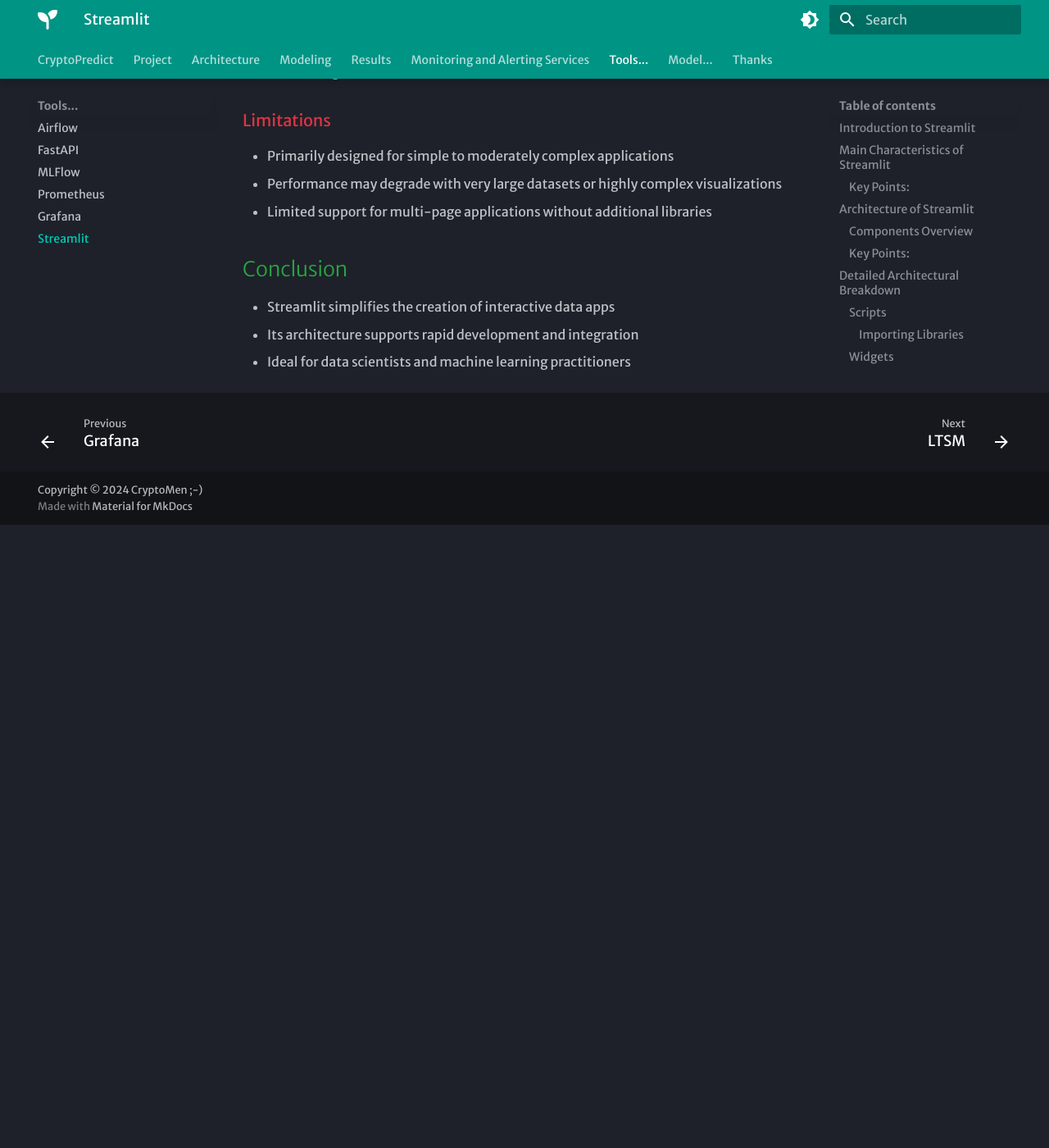
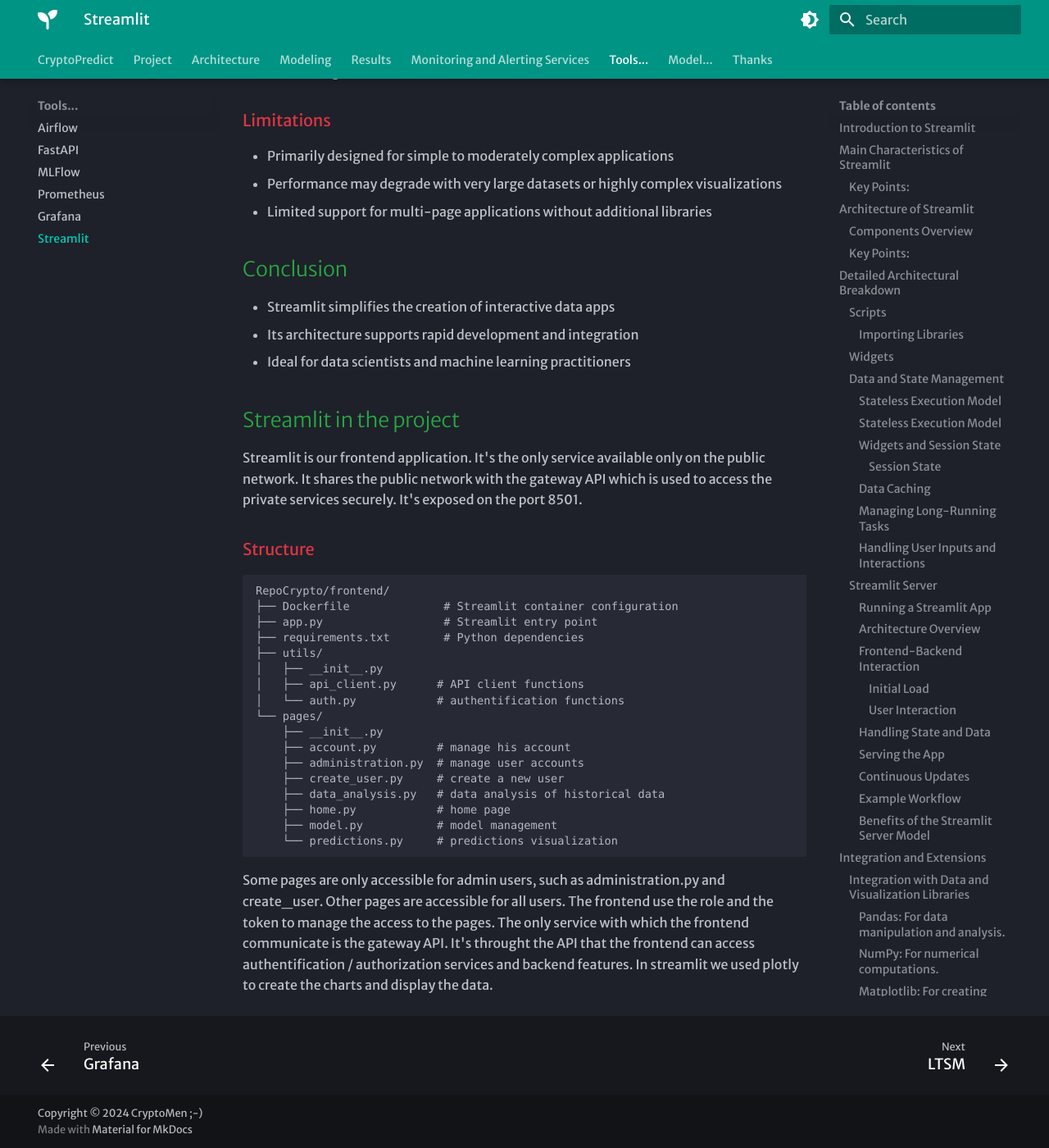
Before and after one commit to DstMlOpsCrypto/MainCrypto, an MkDocs documentation site: the page built from docs/streamlit.md, in a window 1280 px wide and 1400 px high, scrolled down 11293 px. Shown: the whole window at 82% size. Built offline with MkDocs 1.6.1 and Material for MkDocs 9.7.7, drawn with Linux system fonts in a browser that asks for light colours; some web fonts are replaced; before the commit the page ends 11933 px from its top, so only the background shows below that.

Commit message:
Dtreamlit and small adjustment and a proposition for application architecture schema

````diff
--- a/docs/fastapi.md
+++ b/docs/fastapi.md
@@ -256,7 +256,7 @@
 
 ## FastAPI in the project
 
-in our project, we decided to have 2 FastAPI applications, one is only on a private network for security reasons and the other one is on both private and public networks to work as a bridge between the frontend, the private API and other services.
+in our project, we decided to have 2 FastAPI applications, one is only on a private network for security reasons and the other one is on both private and public networks to work as a bridge between the frontend (streamlit), the private API and other services.
 
 ### Private API
 
@@ -393,3 +393,8 @@
 * POST /prediction/train
 * POST /prediction/score
 * POST /prediction/predict
+
+The endpoints works with:
+* Private API
+* PostgreSQL database
+* Airflow
--- a/docs/streamlit.md
+++ b/docs/streamlit.md
@@ -483,3 +483,34 @@
 * Streamlit simplifies the creation of interactive data apps
 * Its architecture supports rapid development and integration
 * Ideal for data scientists and machine learning practitioners
+
+
+## Streamlit in the project
+
+Streamlit is our frontend application. It's the only service available only on the public network. It shares the public network with the gateway API which is used to access the private services securely. It's exposed on the port 8501.
+
+### Structure
+
+```
+RepoCrypto/frontend/
+├── Dockerfile              # Streamlit container configuration
+├── app.py                  # Streamlit entry point
+├── requirements.txt        # Python dependencies
+├── utils/
+│   ├── __init__.py
+│   ├── api_client.py      # API client functions
+│   └── auth.py            # authentification functions
+└── pages/
+    ├── __init__.py
+    ├── account.py         # manage his account
+    ├── administration.py  # manage user accounts
+    ├── create_user.py     # create a new user
+    ├── data_analysis.py   # data analysis of historical data
+    ├── home.py            # home page
+    ├── model.py           # model management
+    └── predictions.py     # predictions visualization
+```
+
+Some pages are only accessible for admin users, such as administration.py and create_user. Other pages are accessible for all users. The frontend use the role and the token to manage the access to the pages.
+The only service with which the frontend communicate is the gateway API. It's throught the API that the frontend can access authentification / authorization services and backend features.
+In streamlit we used plotly to create the charts and display the data.
````
Also changed, not shown: docs/architecture.md (+103 -0 lines), docs/project.md (+3 -4 lines).
